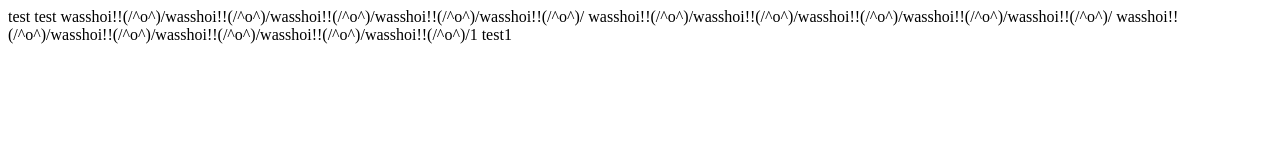
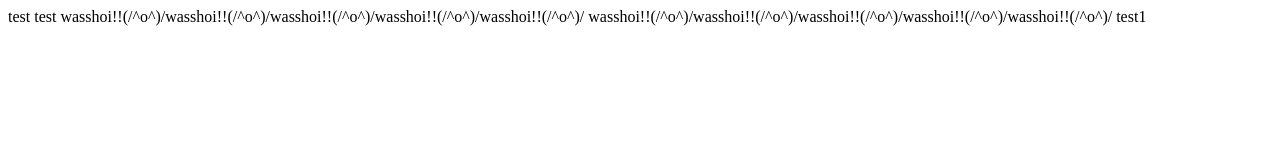
Before and after one commit to keita-tankyu/git-lesson, a plain HTML site: page index.html in a window 1280 px wide. Drawn offline with Linux system fonts and the light colour scheme.

Commit message:
一行削除

```diff
--- a/index.html
+++ b/index.html
@@ -7,7 +7,6 @@ test
 test
 wasshoi!!(/^o^)/wasshoi!!(/^o^)/wasshoi!!(/^o^)/wasshoi!!(/^o^)/wasshoi!!(/^o^)/
 wasshoi!!(/^o^)/wasshoi!!(/^o^)/wasshoi!!(/^o^)/wasshoi!!(/^o^)/wasshoi!!(/^o^)/
-wasshoi!!(/^o^)/wasshoi!!(/^o^)/wasshoi!!(/^o^)/wasshoi!!(/^o^)/wasshoi!!(/^o^)/1
 test1
 </body>
 </html>
```
